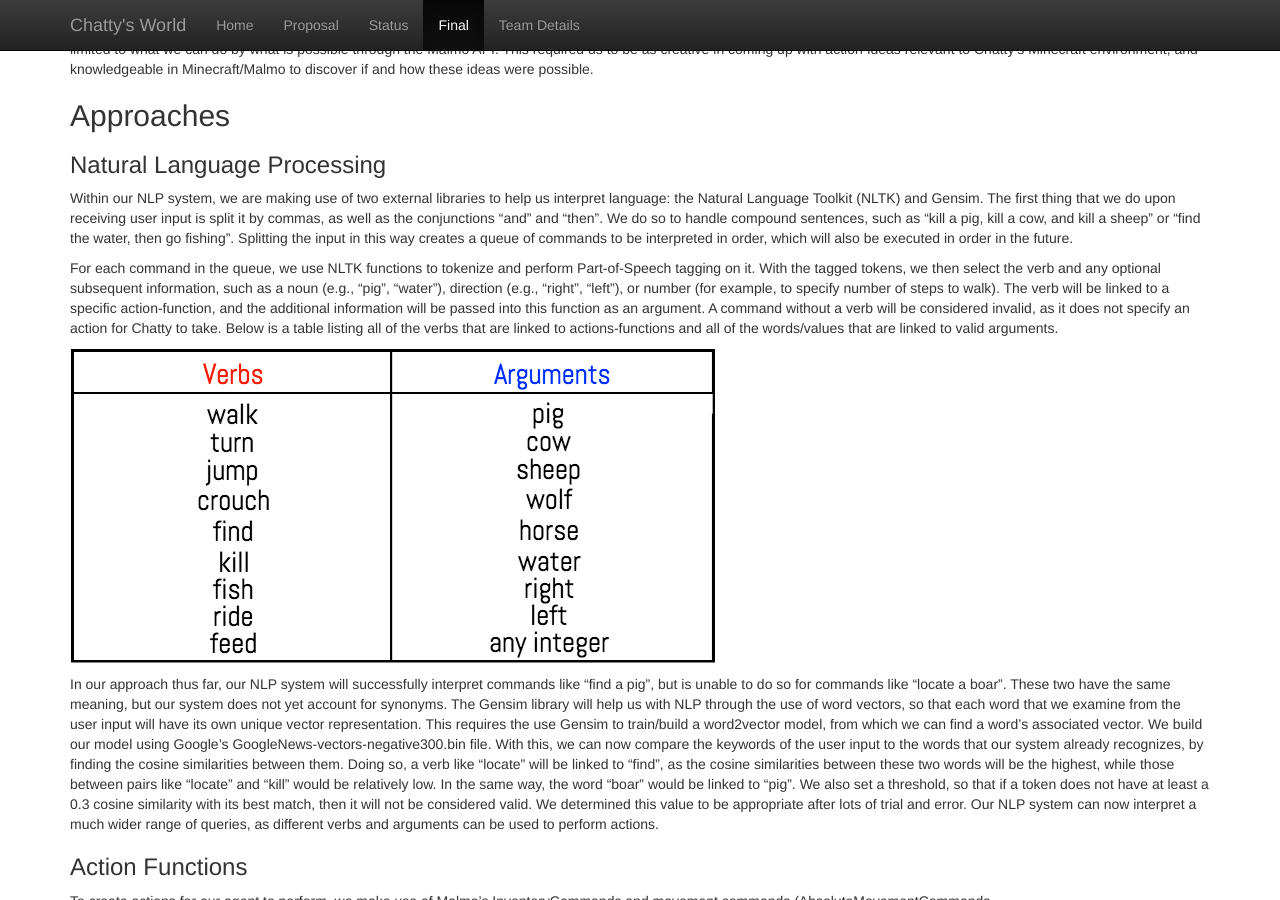
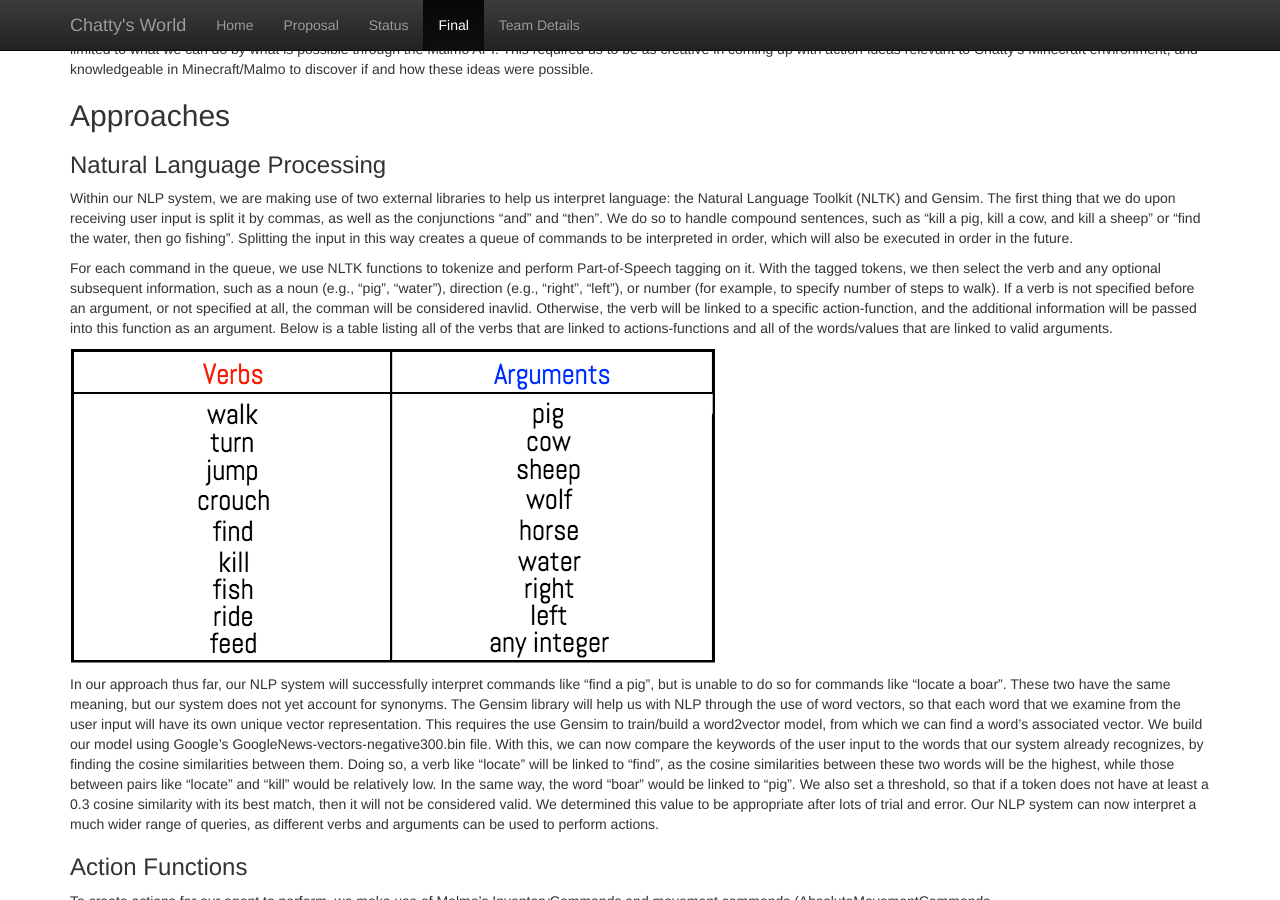
Before and after one commit to paulan94/Chattys-World, a Jekyll site: the page built from docs/final.md, in a window 1280 px wide and 900 px high, scrolled down 450 px. Built offline with Jekyll 4.4.1, drawn with Linux system fonts in a browser that asks for light colours.

Commit message:
Create final.md

```diff
--- a/docs/final.md
+++ b/docs/final.md
@@ -18,7 +18,7 @@ After interpreting user input, the next step is to perform the predicted action.
 
 Within our NLP system, we are making use of two external libraries to help us interpret language: the Natural Language Toolkit (NLTK) and Gensim. The first thing that we do upon receiving user input is split it by commas, as well as the conjunctions “and” and “then”. We do so to handle compound sentences, such as “kill a pig, kill a cow, and kill a sheep” or “find the water, then go fishing”. Splitting the input in this way creates a queue of commands to be interpreted in order, which will also be executed in order in the future.
 
-For each command in the queue, we use NLTK functions to tokenize and perform Part-of-Speech tagging on it. With the tagged tokens, we then select the verb and any optional subsequent information, such as a noun (e.g., “pig”, “water”), direction (e.g., “right”, “left”), or number (for example, to specify number of steps to walk). The verb will be linked to a specific action-function, and the additional information will be passed into this function as an argument. A command without a verb will be considered invalid, as it does not specify an action for Chatty to take. Below is a table listing all of the verbs that are linked to actions-functions and all of the words/values that are linked to valid arguments.
+For each command in the queue, we use NLTK functions to tokenize and perform Part-of-Speech tagging on it. With the tagged tokens, we then select the verb and any optional subsequent information, such as a noun (e.g., “pig”, “water”), direction (e.g., “right”, “left”), or number (for example, to specify number of steps to walk). If a verb is not specified before an argument, or not specified at all, the comman will be considered inavlid. Otherwise, the verb will be linked to a specific action-function, and the additional information will be passed into this function as an argument. Below is a table listing all of the verbs that are linked to actions-functions and all of the words/values that are linked to valid arguments.
 
 ![Chart](words.png)
 
```
